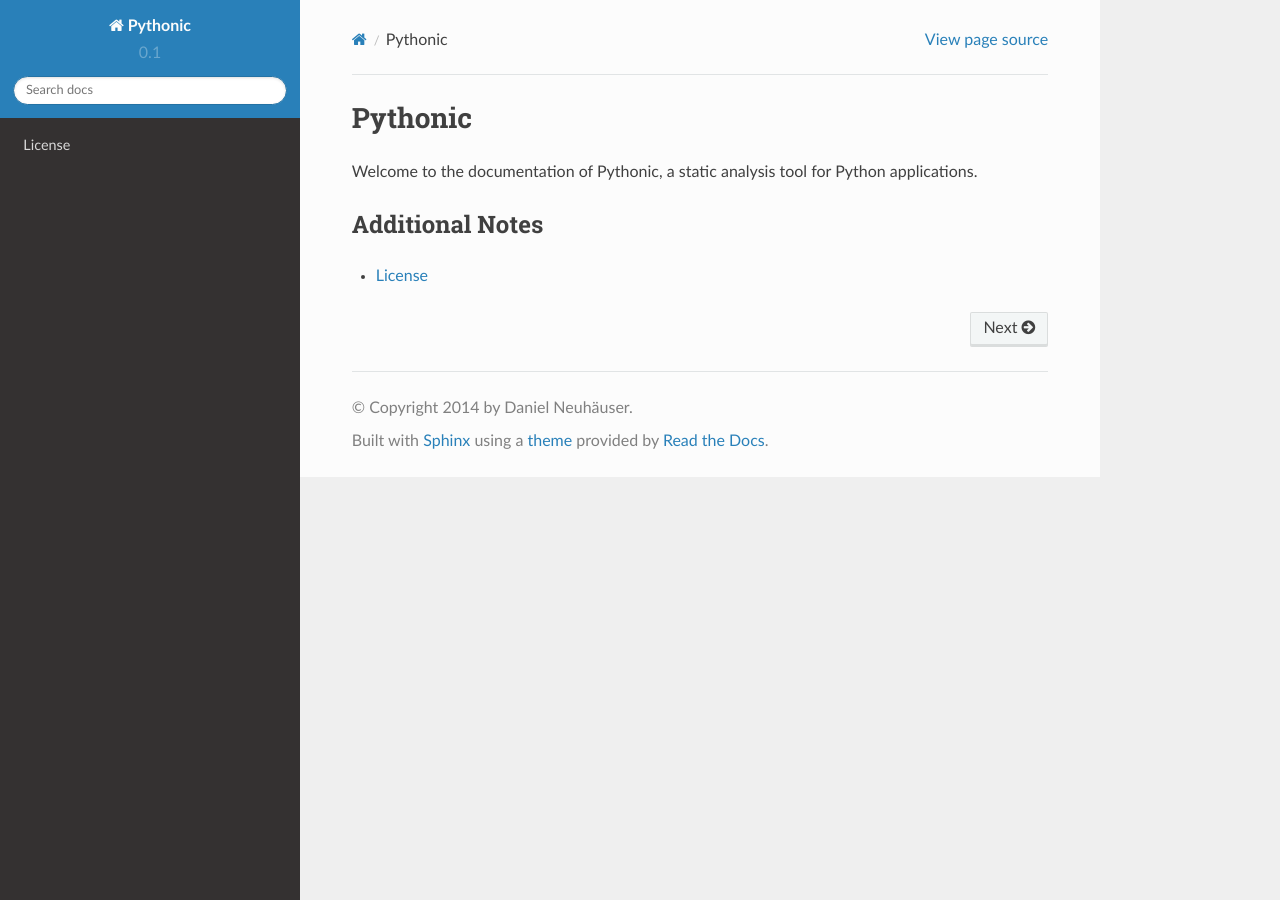
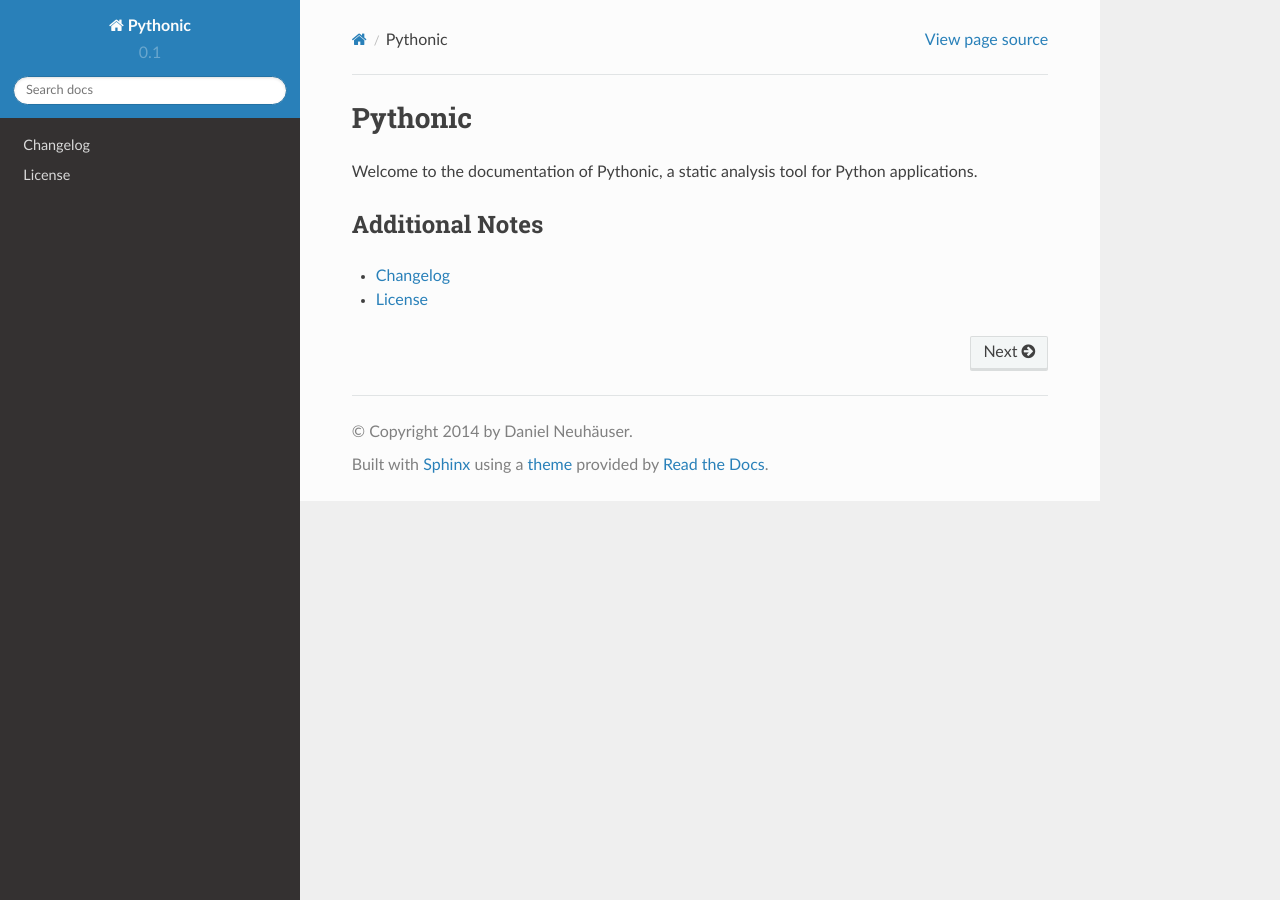
Before and after one commit to DasIch/pyalysis, a Sphinx documentation site: the page built from docs/index.rst, in a window 1280 px wide. Built offline with Sphinx 7.4.7 and the Read the Docs theme 2.0.0, drawn with Linux system fonts in a browser that asks for light colours.

Commit message:
Add changelog

```diff
--- /dev/null
+++ b/CHANGELOG.rst
@@ -0,0 +1,5 @@
+Changelog
+=========
+
+.. changelog::
+   :version: 0.1.0
--- a/doc-requirements.txt
+++ b/doc-requirements.txt
@@ -1,2 +1,3 @@
 Sphinx>=1.2.1
 sphinx-rtd-theme>=0.1.5
+changelog>=0.3.4
--- a/docs/conf.py
+++ b/docs/conf.py
@@ -39,6 +39,7 @@
     'sphinx.ext.doctest',
     'sphinx.ext.intersphinx',
     'sphinx.ext.coverage',
+    'changelog'
 ]
 
 # Add any paths that contain templates here, relative to this directory.
--- a/docs/index.rst
+++ b/docs/index.rst
@@ -10,4 +10,5 @@
 
 .. toctree::
 
+   notes/changelog.rst
    notes/license.rst
--- /dev/null
+++ b/docs/notes/changelog.rst
@@ -0,0 +1 @@
+.. include:: ../../CHANGELOG.rst
```
